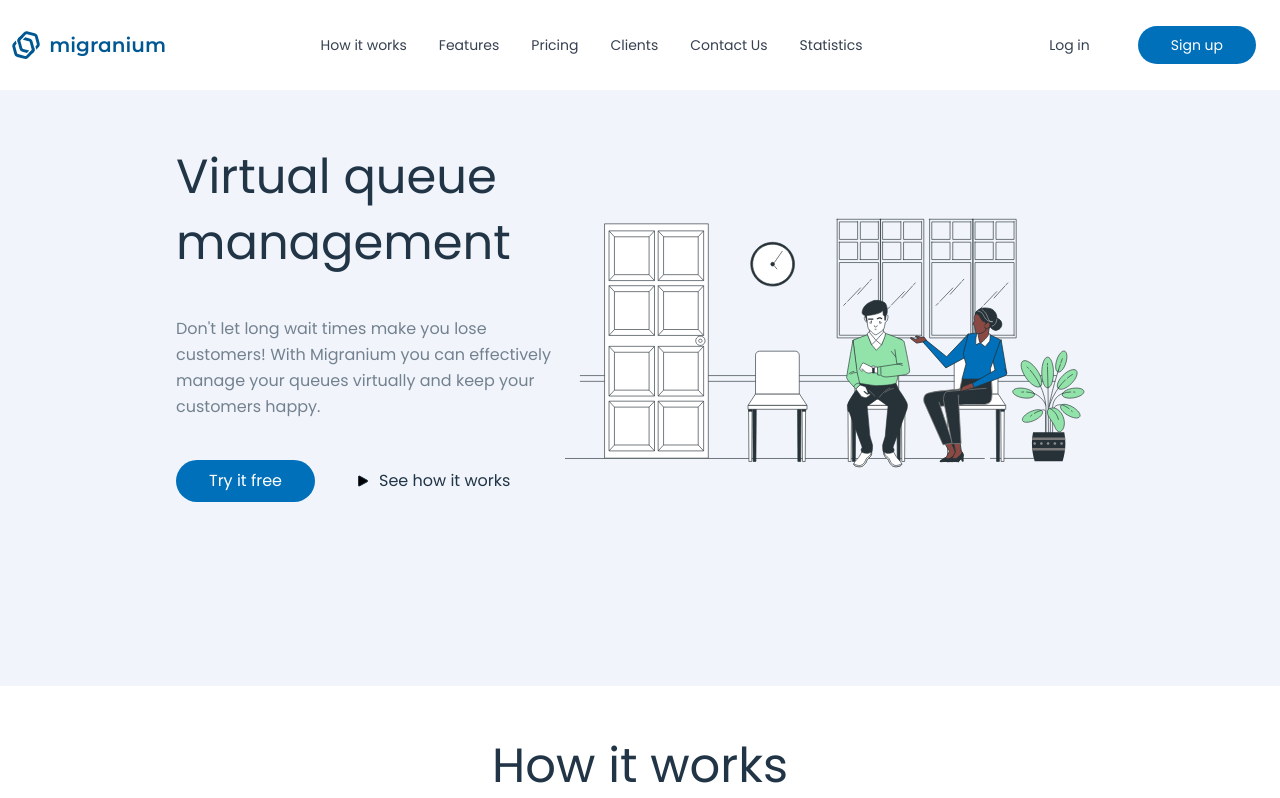
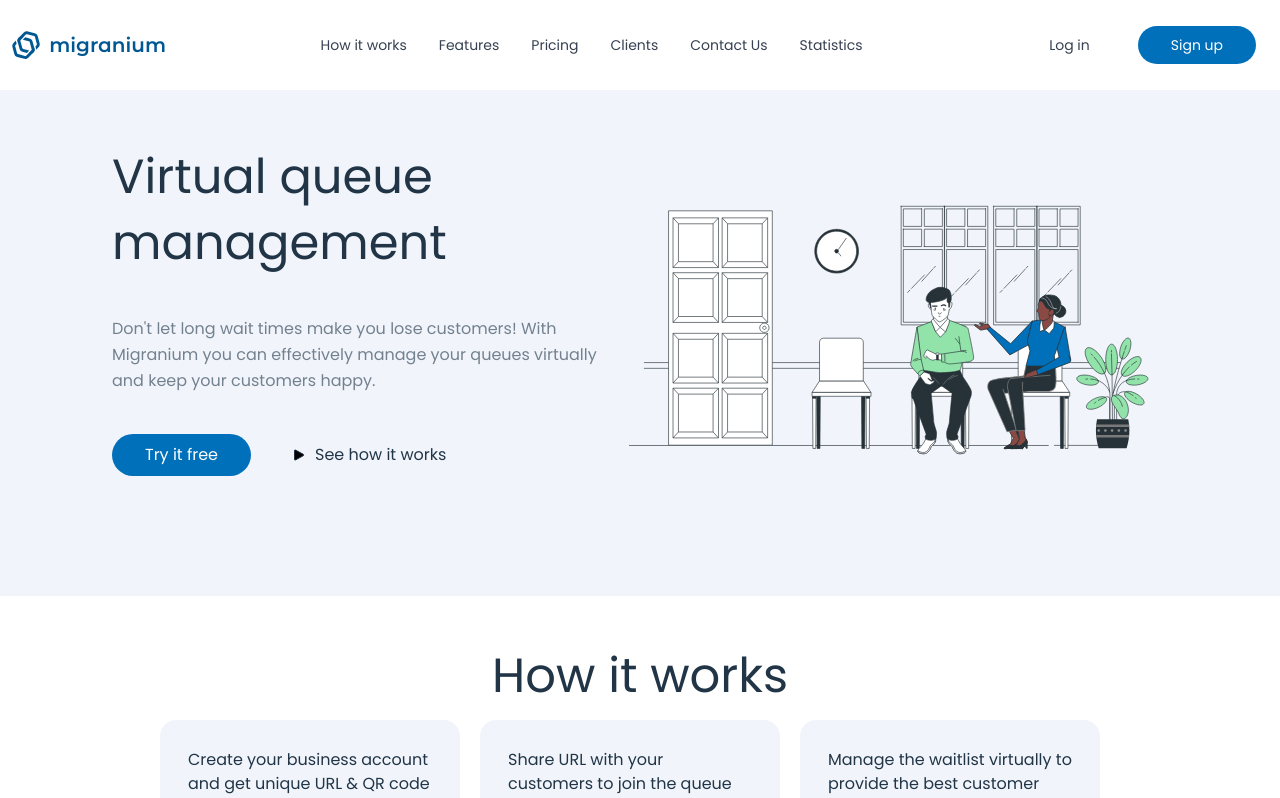
Before and after one commit to bekzemed/Migranium, a React (Vite) app: page / in a window 1280 px wide. Shown: the top 798 px of the page. Built offline with nearby package versions, Linux system fonts and the light colour scheme.

Commit message:
update padding

```diff
--- a/src/pages/TopMenu.tsx
+++ b/src/pages/TopMenu.tsx
@@ -2,7 +2,7 @@ import TopMenuImage from "../assets/top-menu.svg";
 
 const TopMenu = () => {
   return (
-    <div className="lg:flex bg-primary px-4 py-36 md:px-44 2xl:px-0">
+    <div className="lg:flex bg-primary px-4 pb-20 pt-36 md:px-28 2xl:px-0">
       <div className="lg:flex 2xl:w-[1200px] m-auto">
         <div>
           <span className="font-black text-5xl pb-10 block lg:leading-snug dark:text-black">
```
